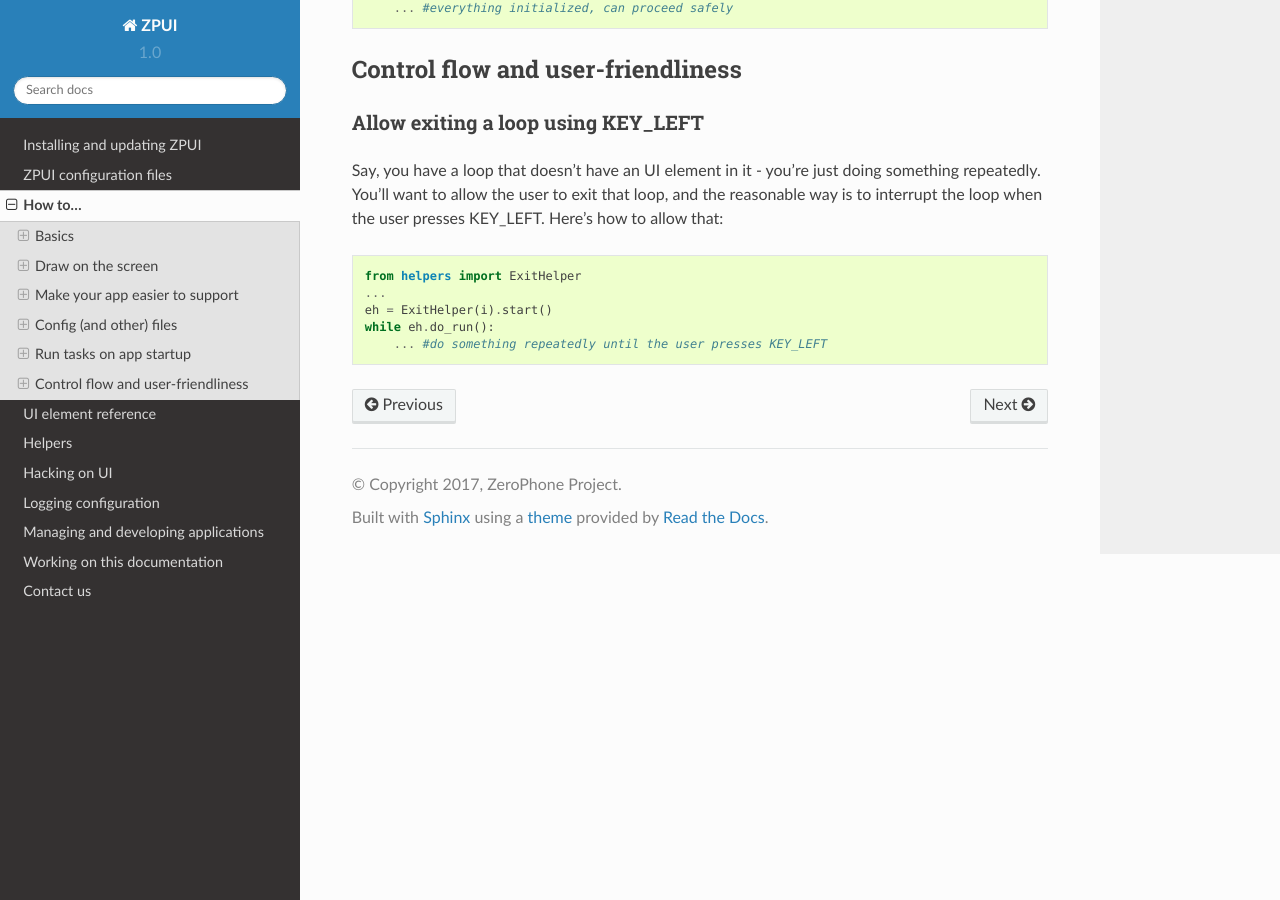
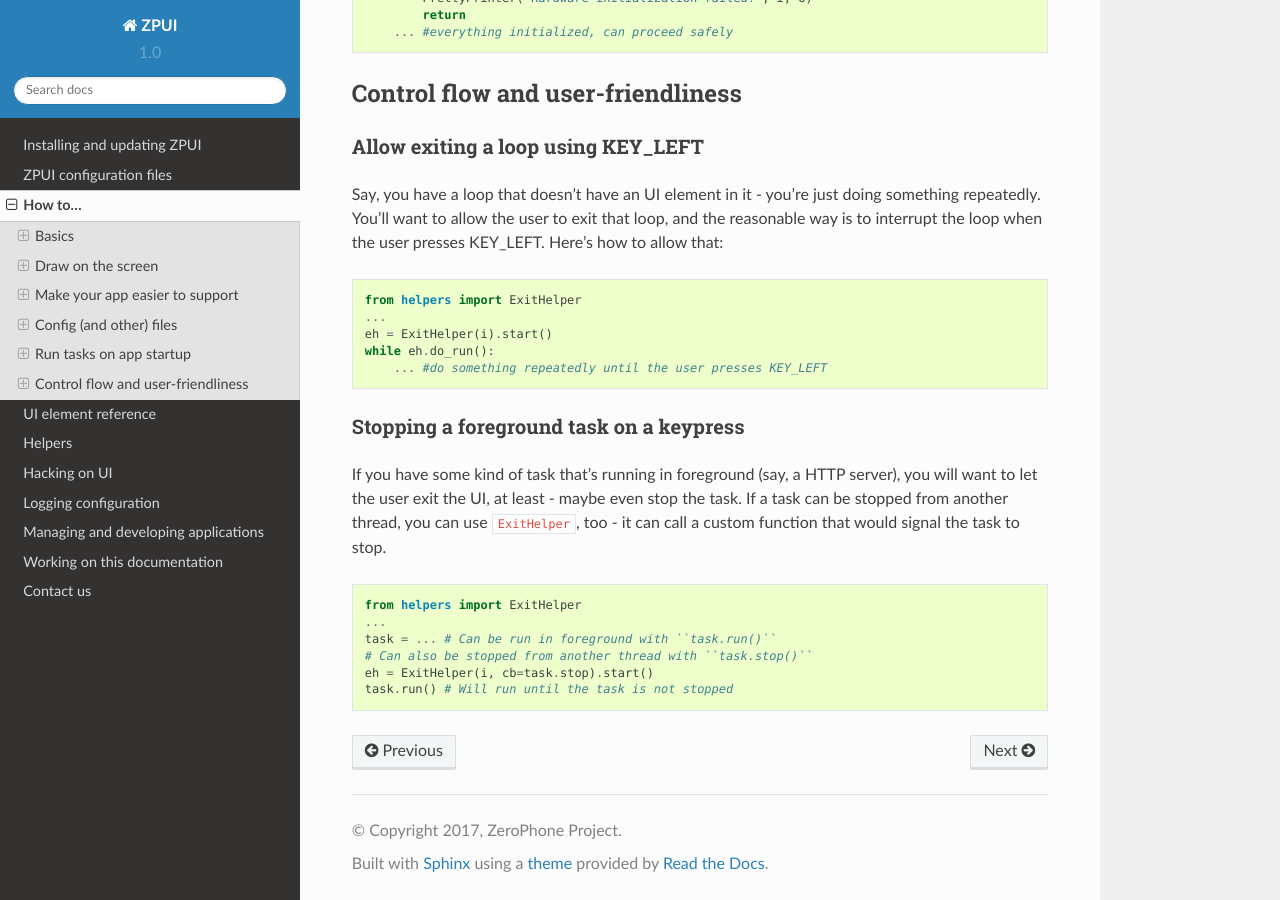
Before and after one commit to CRImier/pyLCI, a Sphinx documentation site: the page built from docs/howto.rst, in a window 1280 px wide and 900 px high, scrolled down 5045 px. Built offline with Sphinx 7.4.7 and the Read the Docs theme 2.0.0, drawn with Linux system fonts in a browser that asks for light colours; some of the changed text lies outside the part shown.

Commit message:
Adding usage examples for ExitHelper 'custom callback' capability

```diff
--- a/docs/howto.rst
+++ b/docs/howto.rst
@@ -274,3 +274,20 @@
     eh = ExitHelper(i).start()
     while eh.do_run():
         ... #do something repeatedly until the user presses KEY_LEFT
+
+Stopping a foreground task on a keypress
+----------------------------------------
+
+If you have some kind of task that's running in foreground (say, a HTTP server), you will
+want to let the user exit the UI, at least - maybe even stop the task. If a task can be
+stopped from another thread, you can use ``ExitHelper``, too - it can call a custom function
+that would signal the task to stop.
+
+.. code-block:: python
+
+    from helpers import ExitHelper
+    ...
+    task = ... # Can be run in foreground with ``task.run()``
+    # Can also be stopped from another thread with ``task.stop()``
+    eh = ExitHelper(i, cb=task.stop).start()
+    task.run() # Will run until the task is not stopped
```
